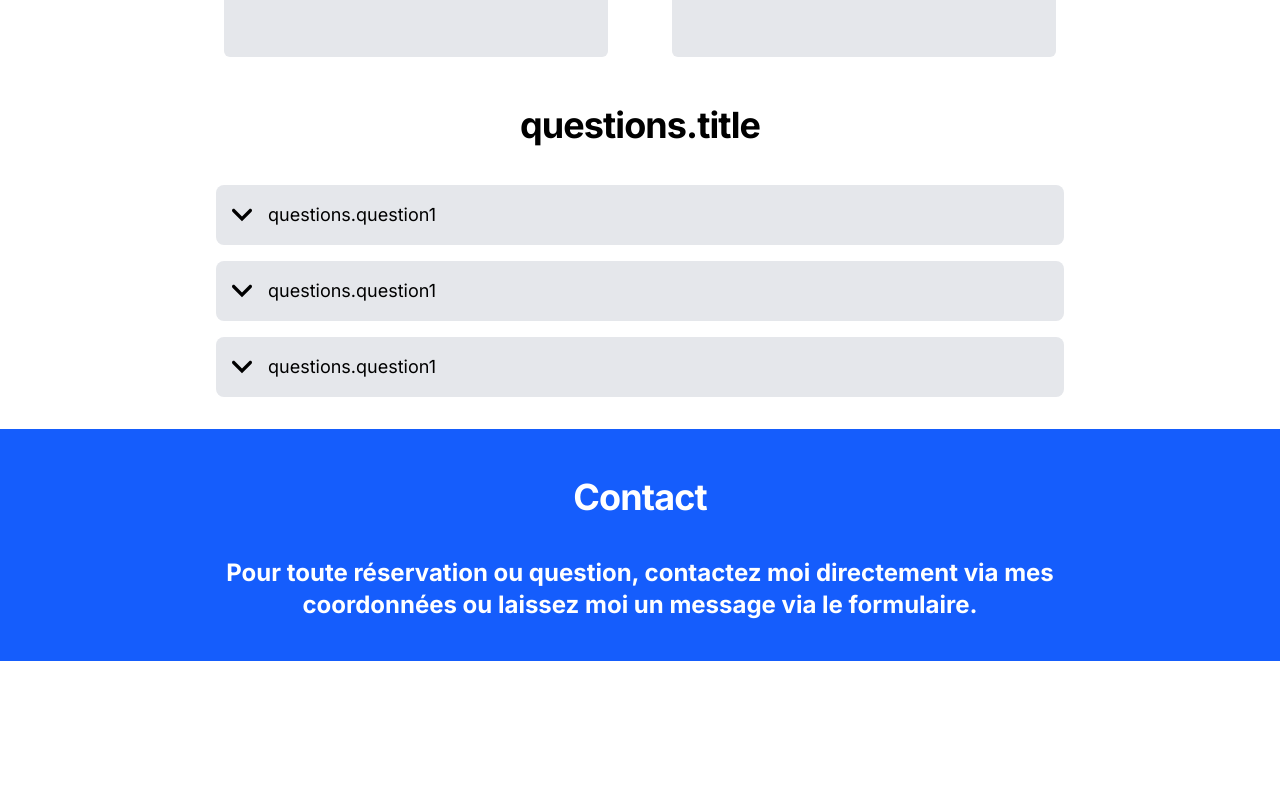
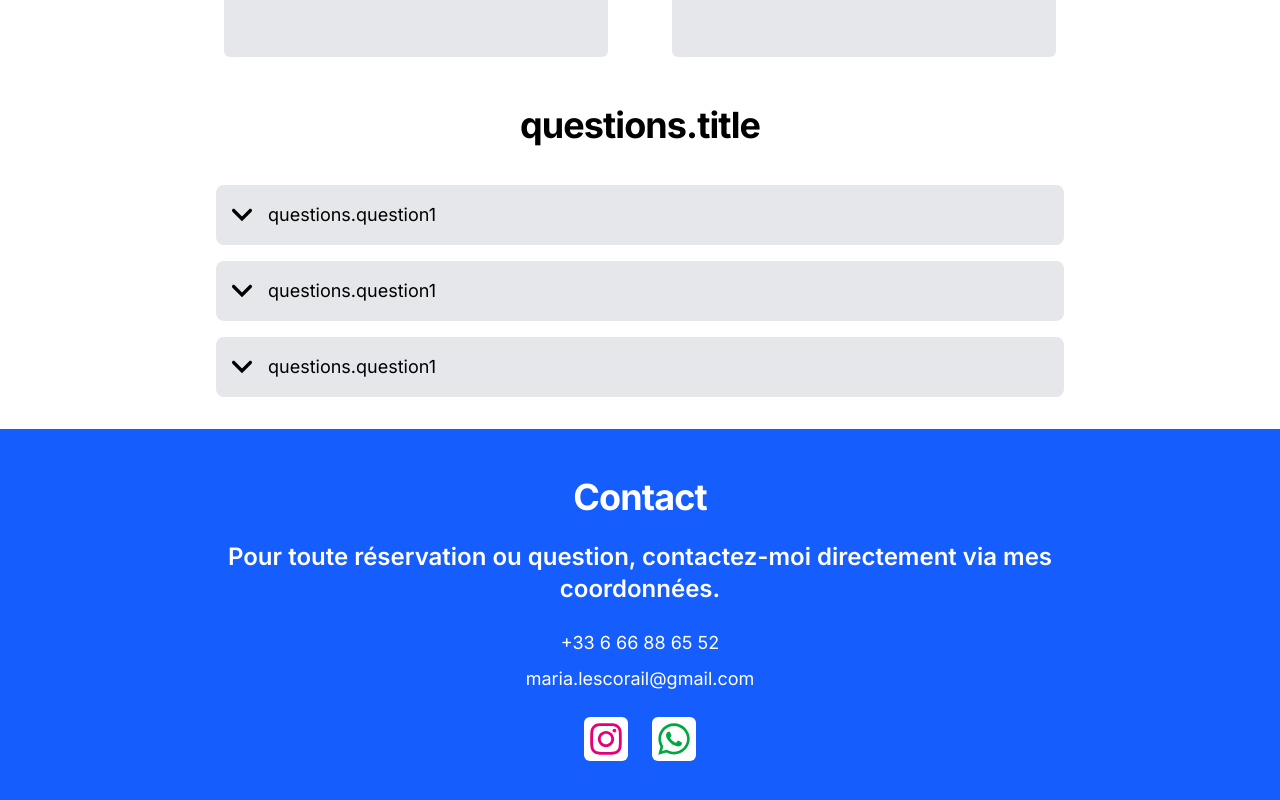
Before and after one commit to Zakyaru/website-guide, a React (Vite) app: page / in a window 1280 px wide. Shown: the part 1448-2248 px from the top of the page. Before the commit the page ends 2109 px from the top, so only its background shows below. Built offline with nearby package versions, Linux system fonts and the light colour scheme; the HTML template or start-up script is replaced by a standard one.

Commit message:
ajout du footer de contact : done

```diff
--- a/package.json
+++ b/package.json
@@ -16,6 +16,7 @@
     "react": "^19.2.0",
     "react-dom": "^19.2.0",
     "react-i18next": "^16.5.1",
+    "react-icons": "^5.5.0",
     "tailwindcss": "^4.1.17"
   },
   "devDependencies": {
--- a/src/components/Contact.tsx
+++ b/src/components/Contact.tsx
@@ -1,16 +1,44 @@
+import { FaInstagram, FaWhatsapp } from "react-icons/fa";
+
 export default function Contact() {
   return (
     <footer className="w-full pb-10 bg-primary">
-      <div className="page-width mx-auto bg-primary">
-        <div className="flex justify-center">
-            <h2 className="text-white">Contact</h2>
-        </div>
-            <h3 className="mt-10 text-center text-white">
-          Pour toute réservation ou question, contactez moi directement via mes
-          coordonnées ou laissez moi un message via le formulaire.
+      <div className="page-width mx-auto flex flex-col items-center gap-6 text-center">
+        <h2 className="text-white">Contact</h2>
+
+        <h3 className="text-white">
+          Pour toute réservation ou question, contactez-moi directement via mes
+          coordonnées.
         </h3>
 
+        <div className="flex flex-col gap-2 text-lg text-white">
+          <div>+33 6 66 88 65 52</div>
+          <div>maria.lescorail@gmail.com</div>
+        </div>
 
+        <div className="flex items-center gap-6">
+          {/* Instagram */}
+          <a
+            href="https://www.instagram.com/maria_v_doline/"
+            target="_blank"
+            rel="noopener noreferrer"
+            aria-label="Instagram"
+            className="p-1 text-4xl bg-white rounded-md text-pink-600 hover:text-white hover:bg-pink-600 transition-colors"
+          >
+            <FaInstagram />
+          </a>
+
+          {/* WhatsApp */}
+          <a
+            href="https://wa.me/33666886552"
+            target="_blank"
+            rel="noopener noreferrer"
+            aria-label="WhatsApp"
+            className="p-1 text-4xl bg-white rounded-md text-green-600 hover:text-white hover:bg-green-500 transition-colors"
+          >
+            <FaWhatsapp />
+          </a>
+        </div>
       </div>
     </footer>
   );
--- a/src/components/Questions.tsx
+++ b/src/components/Questions.tsx
@@ -16,7 +16,7 @@ export default function Questions() {
         <h2>{t("questions.title")}</h2>
       </div>
 
-      <div className="mt-10 flex flex-wrap gap-4">
+      <div className="mt-10 flex flex-col gap-4">
         <Question
           question={t("questions.question1")}
           response={t("questions.response1")}
--- a/src/index.css
+++ b/src/index.css
@@ -18,7 +18,7 @@
     }
 
     h3 {
-        @apply text-xl sm:text-2xl font-bold;
+        @apply text-xl sm:text-2xl font-semibold;
     }
 
     p {
```
Also changed, not shown: 1 other file (tests, documents, lock files or other folders).
